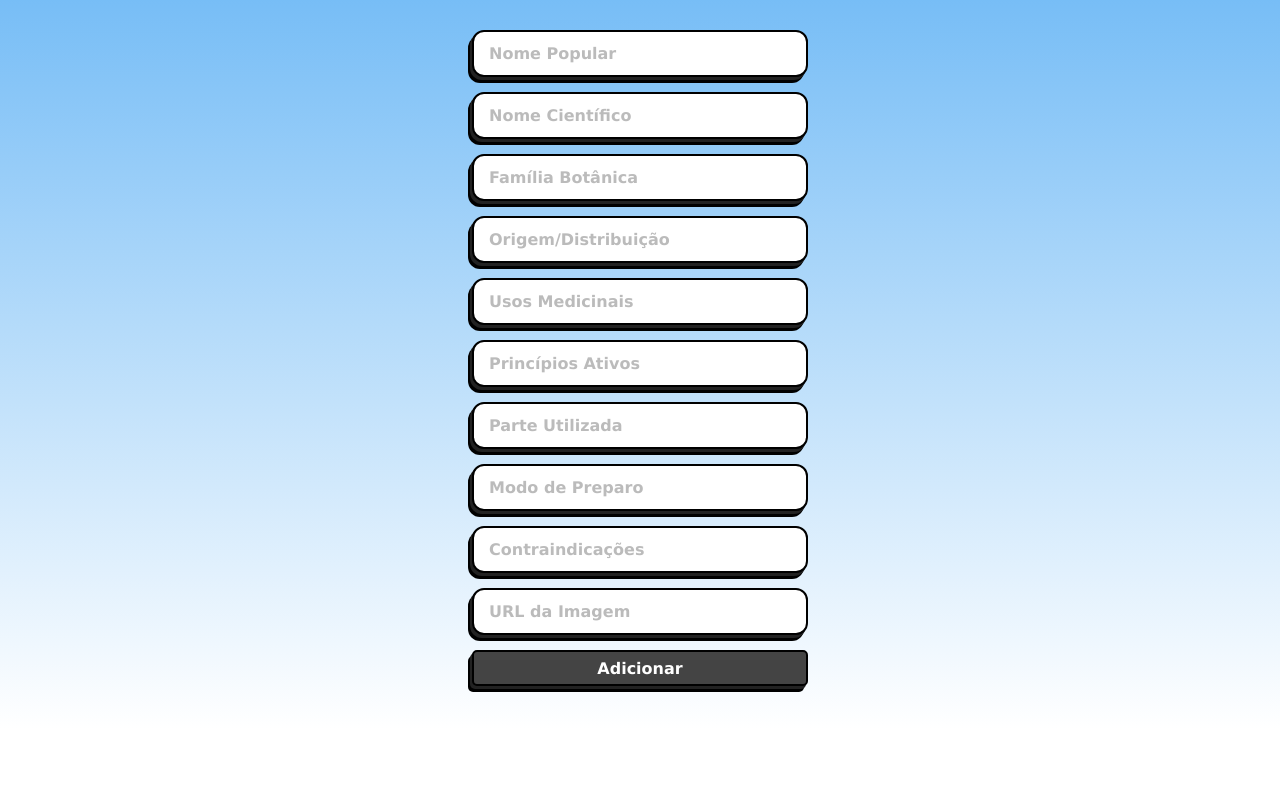
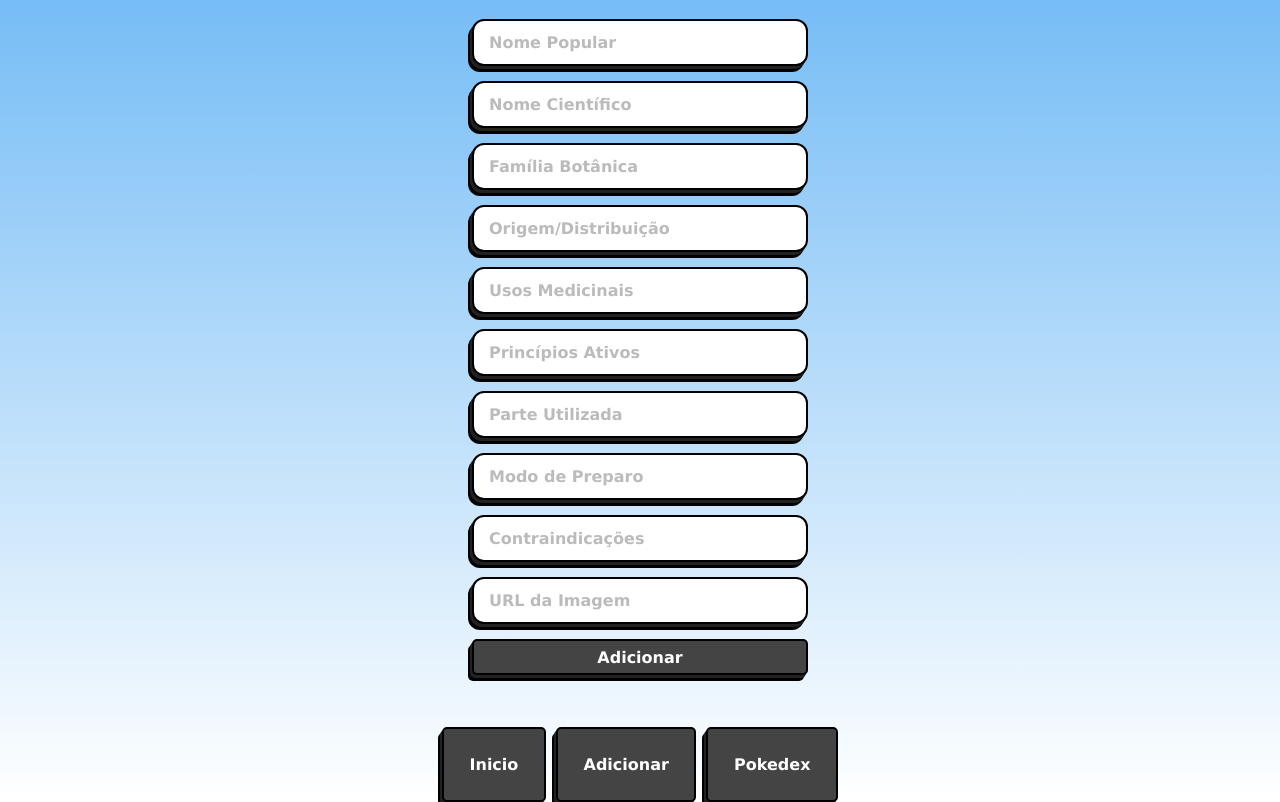
Before and after one commit to ArthurJuwer/Pokedex, a website: page adicionar.html in a window 1280 px wide. Shown: the part 71-873 px from the top of the page. Before the commit the page ends 800 px from the top, so only its background shows below. Drawn offline with Linux system fonts and the light colour scheme.

Commit message:
Novas atualizações do get all

```diff
--- a/adicionar.html
+++ b/adicionar.html
@@ -21,6 +21,11 @@
         <input type="text" id="imagem" placeholder="URL da Imagem">
         <button type="submit">Adicionar</button>
     </form>
+    <div id="botoes">
+        <a href="./inicio.html" id="btnInicio">Inicio</a>
+        <a href="./adicionar.html" id="btnAdicionar">Adicionar</a>
+        <a href="./index.html" id="btnAdicionar">Pokedex</a>
+    </div>
 
 </body>
 </html>
--- a/css/adicionar.css
+++ b/css/adicionar.css
@@ -64,3 +64,25 @@ button:hover {
   background: #5bc0de;
   transform: scale(1.05);
 }
+
+#botoes{
+    display: flex;
+    justify-content: center;
+    align-items: center;
+    flex-wrap: wrap;
+    gap:10px;
+    width: 100%;
+}
+
+a {
+  padding: 2%;
+  border: 2px solid #000;
+  border-radius: 5px;
+  font-size: clamp(8px, 5vw, 1rem);
+  font-weight: 600;
+  color: white;
+  background-color: #444;
+  box-shadow: -2px 3px 0 #222, -4px 6px 0 #000;
+  bottom: 100%;
+  text-decoration: none;
+}
--- /dev/null
+++ b/css/inicio.css
@@ -0,0 +1,86 @@
+* {
+  padding: 0;
+  margin: 0;
+  box-sizing: border-box;
+  font-family: Verdana, Geneva, Tahoma, sans-serif;
+}
+
+body {
+  text-align: center;
+  position: relative;
+  background: linear-gradient(to bottom, #6ab7f5, #fff);
+  min-height: 100dvh;
+  display: flex;
+  flex-direction: column;
+  justify-content: center;
+  align-items: center;
+  gap: 20px;
+}
+
+h1{
+    margin-top: 3rem;
+}
+
+#lista-herbario {
+    list-style: none;
+    display: flex;
+    flex-direction: column;
+    gap: 25px;
+    width: 90%;
+    margin: 0 auto;
+    padding: 0;
+}
+
+
+.planta-card {
+    padding: 10px 15px;
+    border-radius: 5px;
+    background-color: #444;
+    color: white;
+    font-size: 1rem;
+    font-weight: 600;
+    border: 2px solid #000;
+    box-shadow: -2px 3px 0 #222, -4px 6px 0 #000;
+    transition: all 0.2s ease;
+}
+
+.planta-card:hover {
+    background-color: #d9534f;
+    transform: scale(1.02);
+}
+
+.planta-card h4 {
+    margin: 10px;
+}
+
+.planta-card p {
+    margin: 10px 0;
+}
+
+#botoes{
+    display: flex;
+    justify-content: center;
+    align-items: center;
+    flex-wrap: wrap;
+    gap:10px;
+    width: 100%;
+}
+
+a {
+  padding: 2%;
+  border: 2px solid #000;
+  border-radius: 5px;
+  font-size: clamp(8px, 5vw, 1rem);
+  font-weight: 600;
+  color: white;
+  background-color: #444;
+  box-shadow: -2px 3px 0 #222, -4px 6px 0 #000;
+  bottom: 100%;
+  text-decoration: none;
+}
+
+.foto_planta{
+  width: 300px;
+  height: 200px;
+  border-radius: 16px;
+}
--- a/css/style.css
+++ b/css/style.css
@@ -33,7 +33,7 @@ body {
   height: 155px;
   border-radius: 10px;
   position: absolute;
-  top: 34.4%;
+  top: 34.7%;
   left: 45.5%; /* necessário para centralizar horizontalmente */
   transform: translate(-50%, -50%); /* corrija com % em ambos os valores */
 }
@@ -52,6 +52,9 @@ body {
 
 }
 
+#botoes{
+  margin-top: 30px;
+}
 
 #btnVoltar, #btnProximo, #btnAdicionar, #btnInicio {
   min-width: 20%;
```
Also changed, not shown: index.html (+7 -7 lines), inicio.html (+14 -0 lines), src/inicio.js (added, +34 -0 lines), src/script.js (+7 -2 lines), 1 other file.
